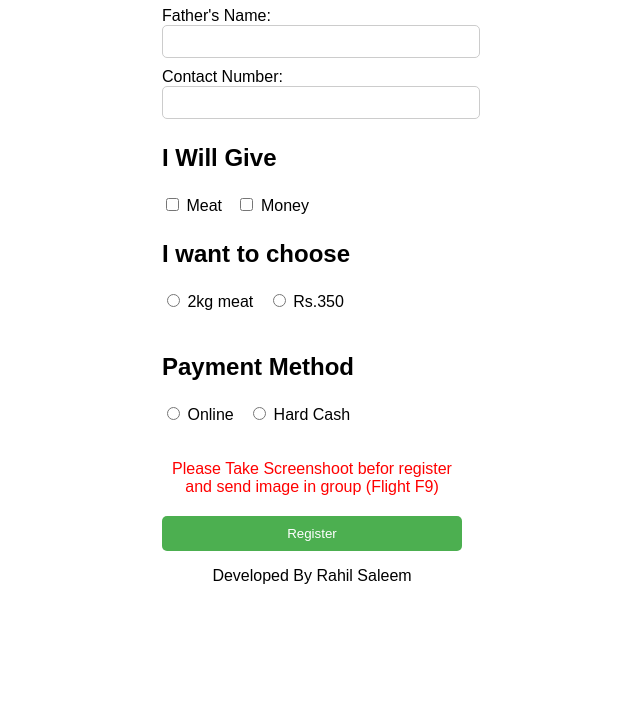
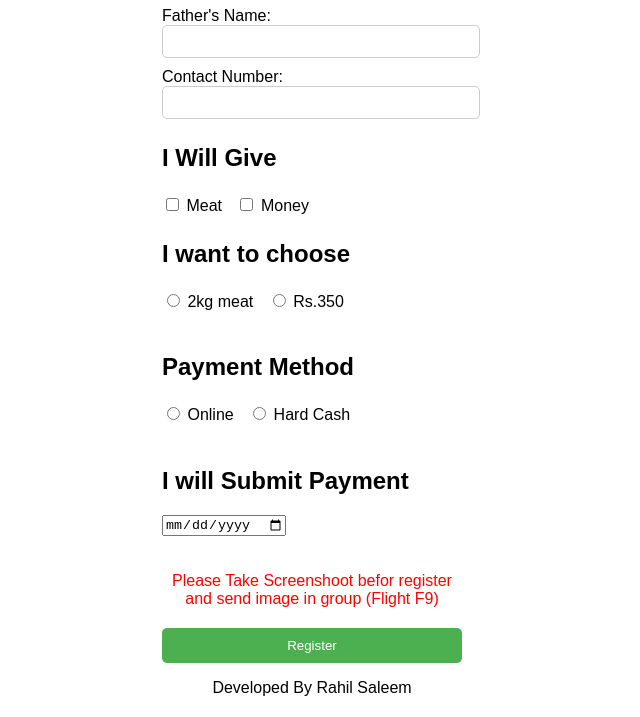
Before and after one commit to rahilsaleem12/Registration.BBQ, a plain HTML site: page registration.html in a window 1280 px wide. Shown: the part 134-851 px from the top of the page, without its empty margins (328-968 px from the left). Before the commit the page ends 800 px from the top, so only its background shows below. Drawn offline with Linux system fonts and the light colour scheme.

Commit message:
some code

```diff
--- a/registration.html
+++ b/registration.html
@@ -60,7 +60,7 @@
     <input type="text" id="fatherName" name="fatherName" required>
 
     <label for="contactNumber">Contact Number:</label>
-    <input type="tel" id="contactNumber" name="contactNumber" required>
+    <input type="text" id="contactNumber" name="contactNumber" required>
 
     <div class="checkbox-group">
       <label ><h2>I Will Give</h2></label><br>
@@ -85,6 +85,11 @@
       <input type="radio" id="radio12" name="radio11" value="radio12">
       <label for="radio12">Hard Cash</label>
     </div>
+    <br>
+    <div class="radio-group">
+      <label><h2>I will Submit Payment</h2></label><br>
+     <input type="date" name="" id="">
+    </div>
     <br><br>
 <div style="text-align: center; color: red;">Please Take Screenshoot befor register and send image in group (Flight F9)</div>
     <input onclick="submit1()" type="submit" value="Register">
```
